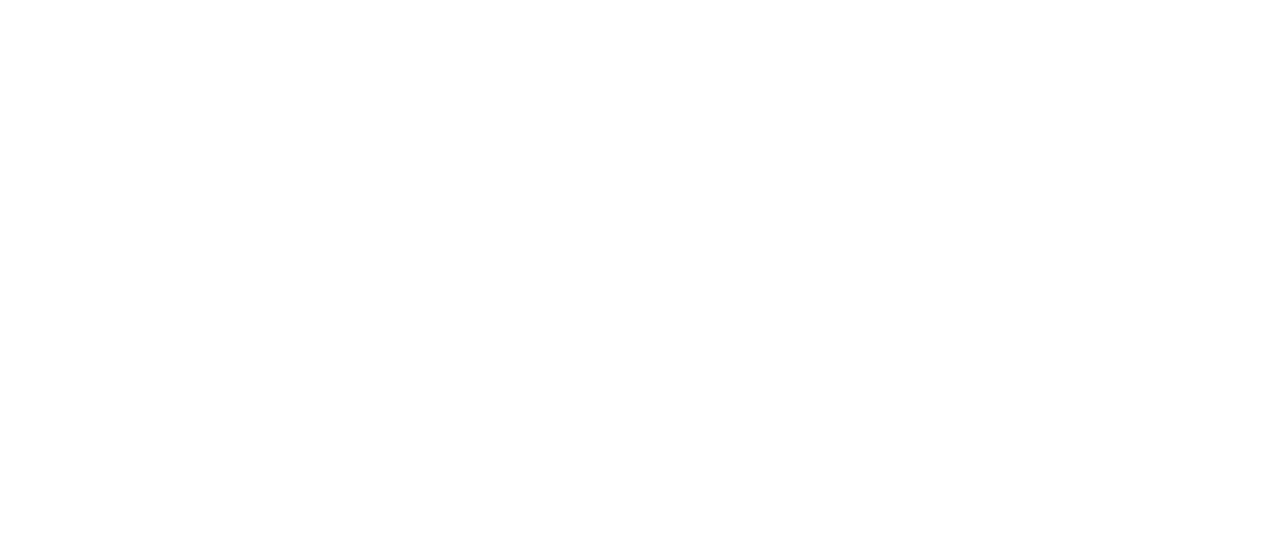
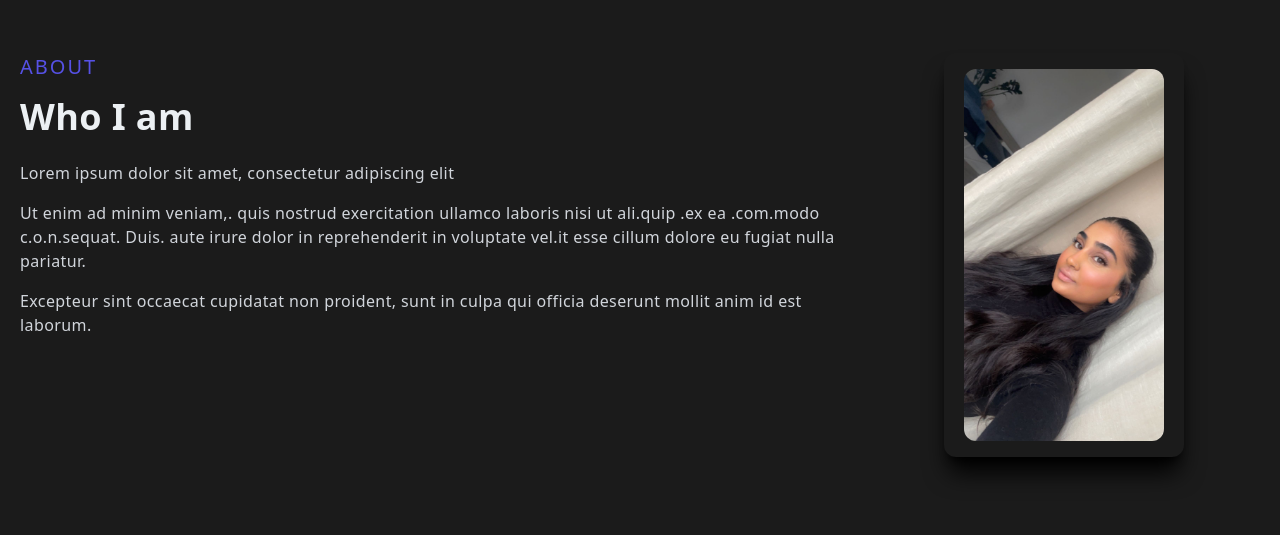
Before and after one commit to munnizashah/Portfolio, a Next.js app: page / in a window 1280 px wide. Before the commit this address had no page. Shown: the part 945-1480 px from the top of the page. Before the commit the page ends 800 px from the top, so only its background shows below. Built offline with nearby package versions, Linux system fonts and the light colour scheme.

Commit message:
changing back

```diff
--- a/components/About.jsx
+++ b/components/About.jsx
@@ -15,7 +15,7 @@ const About = () => {
             Lorem ipsum dolor sit amet, consectetur adipiscing elit
           </p>
           <p className="py-2 text-gray-300">
-            Ut enim ad minim veniam, quis nostrud exercitation ullamco laboris
+            Ut enim ad minim veniam,. quis nostrud exercitation ullamco laboris
             nisi ut ali.quip .ex ea .com.modo c.o.n.sequat. Duis. aute irure
             dolor in reprehenderit in voluptate vel.it esse cillum dolore eu
             fugiat nulla pariatur.
```
Also changed, not shown: src/pages/_app.js (renamed from _app.js), src/pages/index.js (renamed from index.js).
